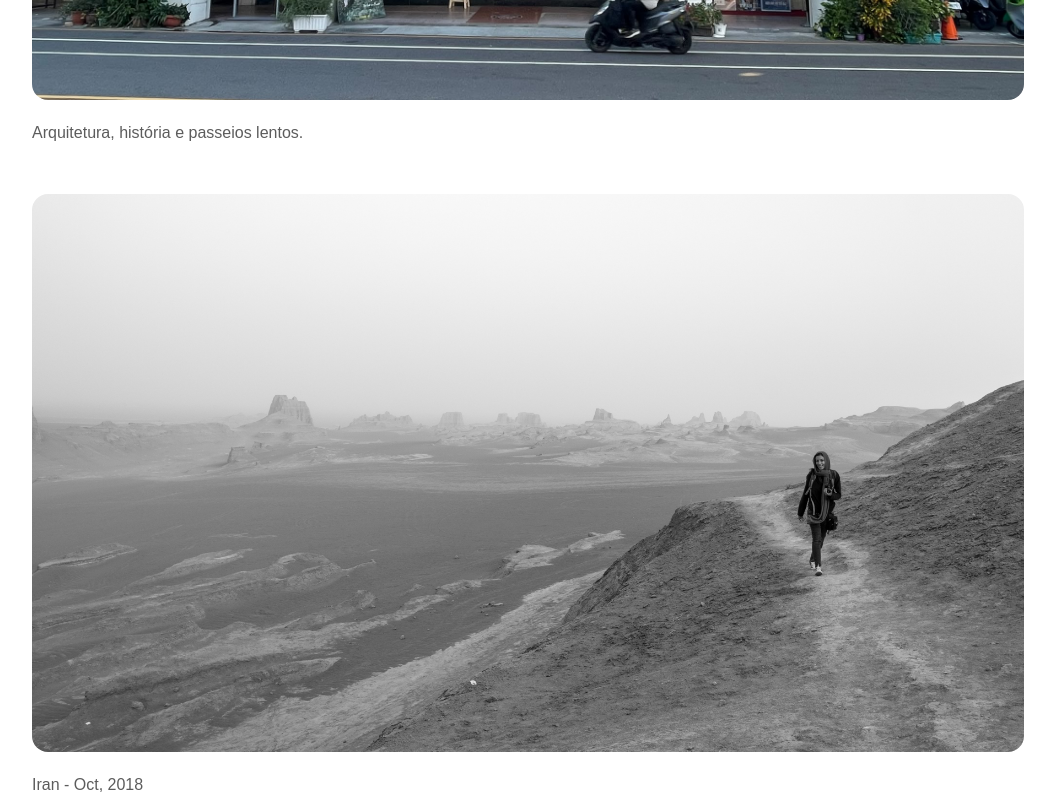
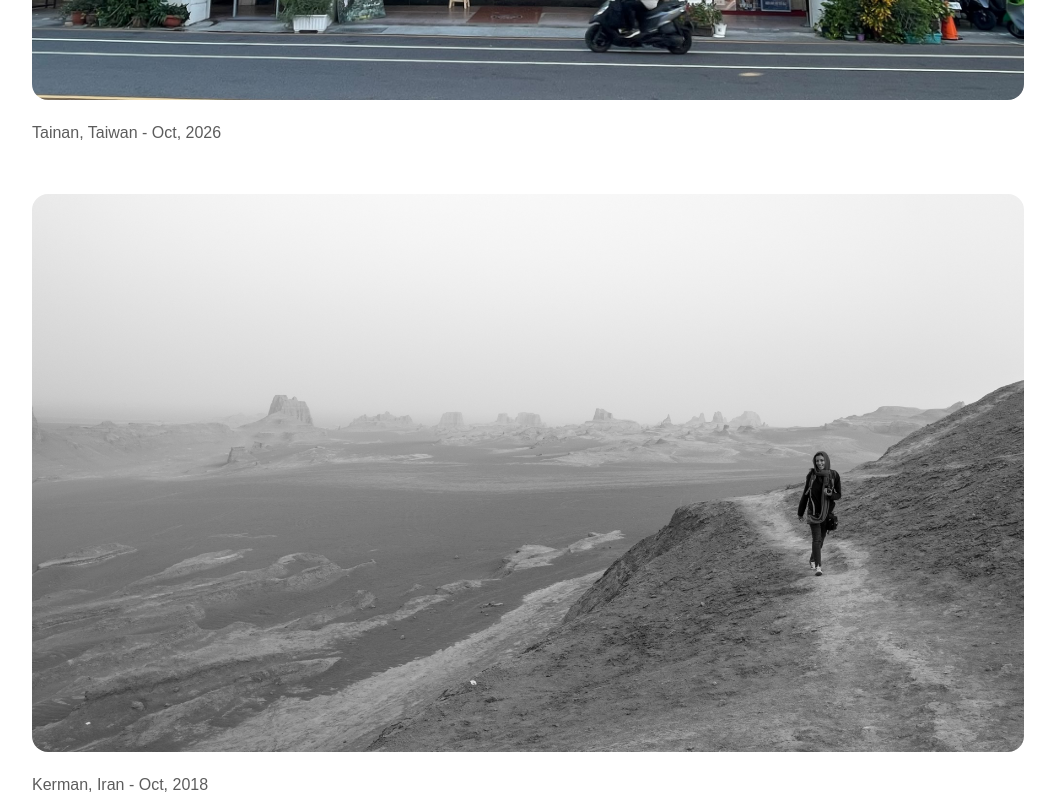
Before and after one commit to LaraLeite/portfolio, a Next.js app: page /travel in a window 1280 px wide. Shown: the part 720-1520 px from the top of the page, without its empty margins (112-1167 px from the left). Built offline with nearby package versions, Linux system fonts and the light colour scheme; a web font is replaced by a local one.

Commit message:
Update page.tsx

```diff
--- a/app/travel/page.tsx
+++ b/app/travel/page.tsx
@@ -1,16 +1,16 @@
 
 const trips = [
     {
-    title: "Guimarães",
-    desc: "Arquitetura, história e passeios lentos.",
+    title: "Taiwan",
+    desc: "Tainan, Taiwan - Oct, 2026",
     meta: "Tainan, Taiwan - Oct, 2026",
     image: "/travel/taiwan-2026-oct.jpg",
     imageAlt: "Ruas e arquitetura de Guimarães",
   },
   {
     title: "Iran",
-    desc: "Iran - Oct, 2018",
-    meta: "Iran - Oct, 2018",
+    desc: "Kerman, Iran - Oct, 2018",
+    meta: "Kerman, Iran - Oct, 2018",
     image: "/travel/iran-oct-2018.jpg",
     imageAlt: "Kerman, Iran - Oct, 2018",
   },
```
